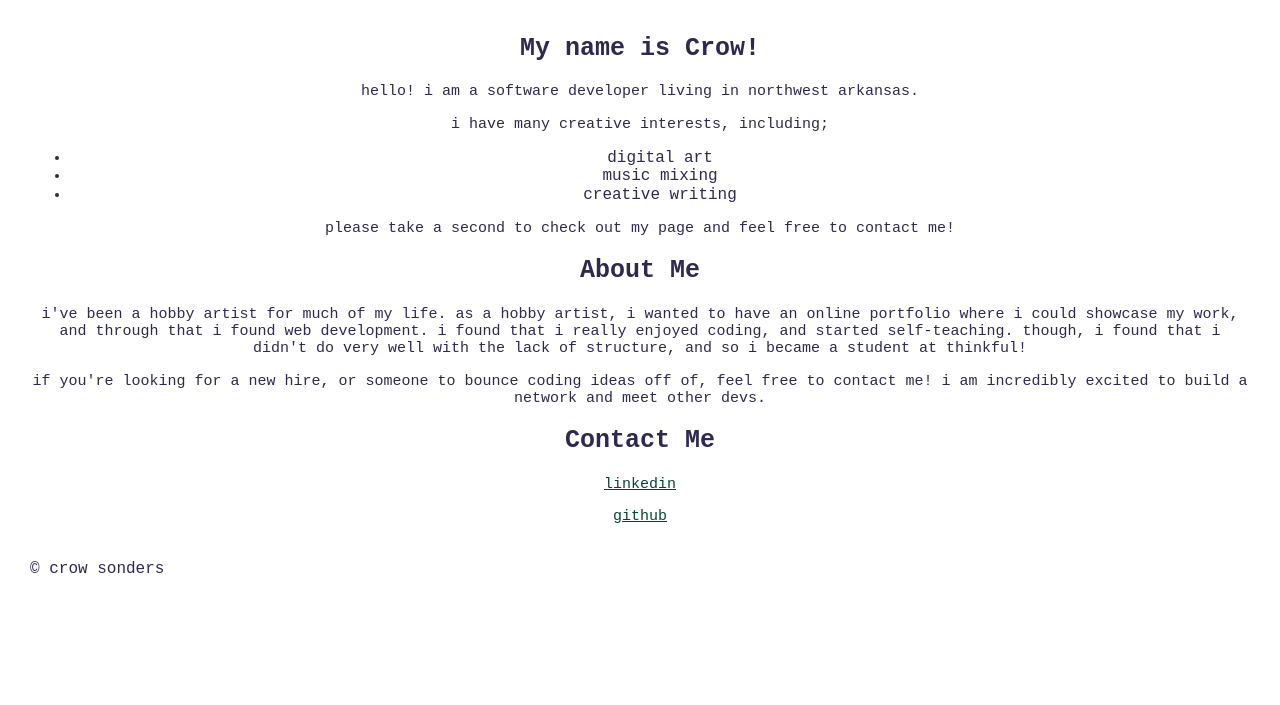
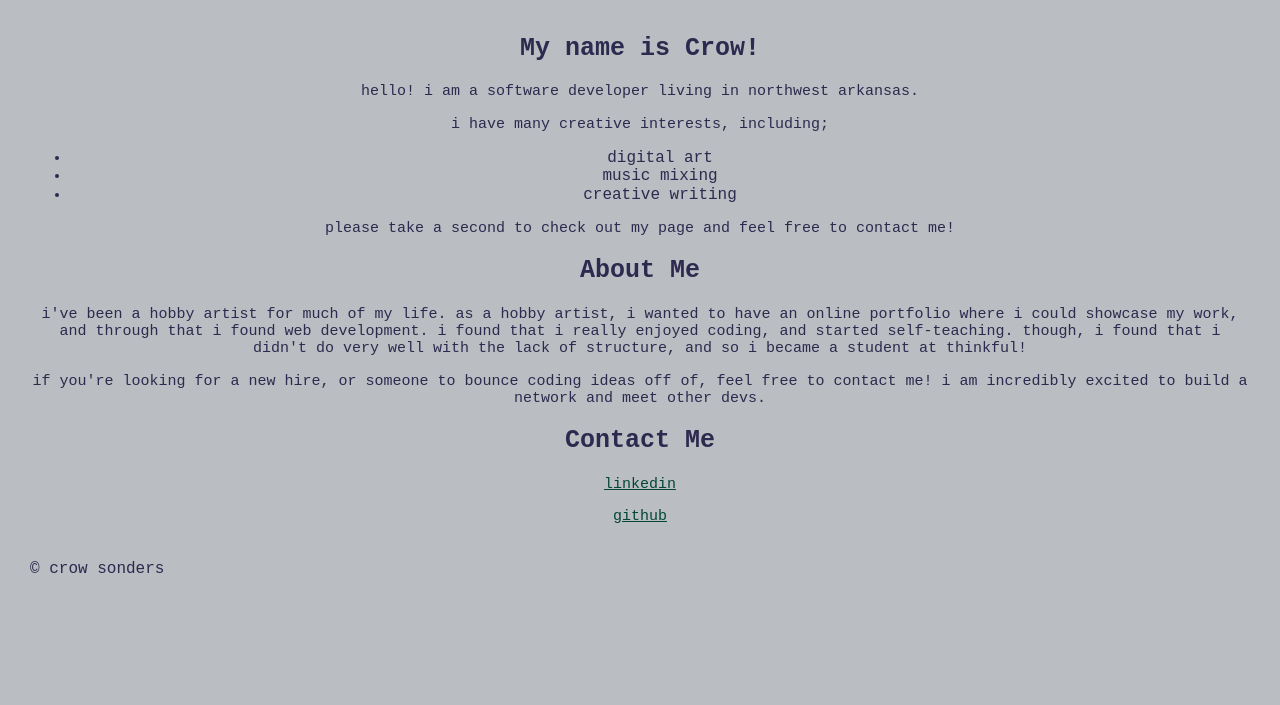
Before and after one commit to s0nderss/crow-portfolio, a plain HTML site: page index.html in a window 1280 px wide. Shown: the part 95-800 px from the top of the page. Drawn offline with nearby package versions, Linux system fonts and the light colour scheme.

Commit message:
Update index.html

```diff
--- a/index.html
+++ b/index.html
@@ -13,7 +13,7 @@
   <link href="style.css" rel="stylesheet" type="text/css" />
 </head>
 
-<body>
+<body class="bckgrnd">
   <header>
       <h1 class="txt-center">Crow Wilson</h1>
     </header>
```
